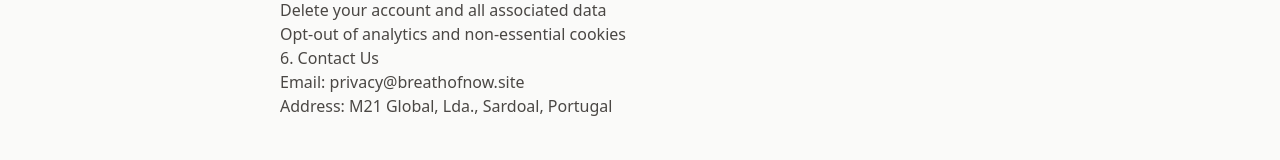
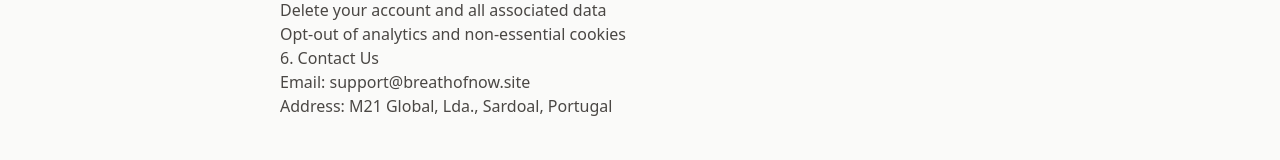
Before and after one commit to diogo-heleno/breathofnow, a Next.js app: page /en/privacy in a window 1280 px wide. Shown: the part 897-1057 px from the top of the page. Built offline with nearby package versions, Linux system fonts and the light colour scheme; no server answers.

Commit message:
chore: consolidate contact emails to support@breathofnow.site
Changed privacy@ and legal@ email addresses to support@ for simpler contact management.

```diff
--- a/src/app/[locale]/privacy/page.tsx
+++ b/src/app/[locale]/privacy/page.tsx
@@ -84,7 +84,7 @@ export default function PrivacyPage({ params: { locale } }: PageProps) {
             </ul>
 
             <h2>6. Contact Us</h2>
-            <p>Email: privacy@breathofnow.site</p>
+            <p>Email: support@breathofnow.site</p>
             <p>Address: M21 Global, Lda., Sardoal, Portugal</p>
           </div>
         </article>
--- a/src/app/[locale]/terms/page.tsx
+++ b/src/app/[locale]/terms/page.tsx
@@ -123,7 +123,7 @@ export default function TermsPage({ params: { locale } }: PageProps) {
               For questions about these Terms of Service, please contact us at:
             </p>
             <ul>
-              <li>Email: legal@breathofnow.site</li>
+              <li>Email: support@breathofnow.site</li>
               <li>Address: M21 Global, Lda., Sardoal, Portugal</li>
               <li>Website: <a href="https://www.m21global.com">www.m21global.com</a></li>
             </ul>
```
